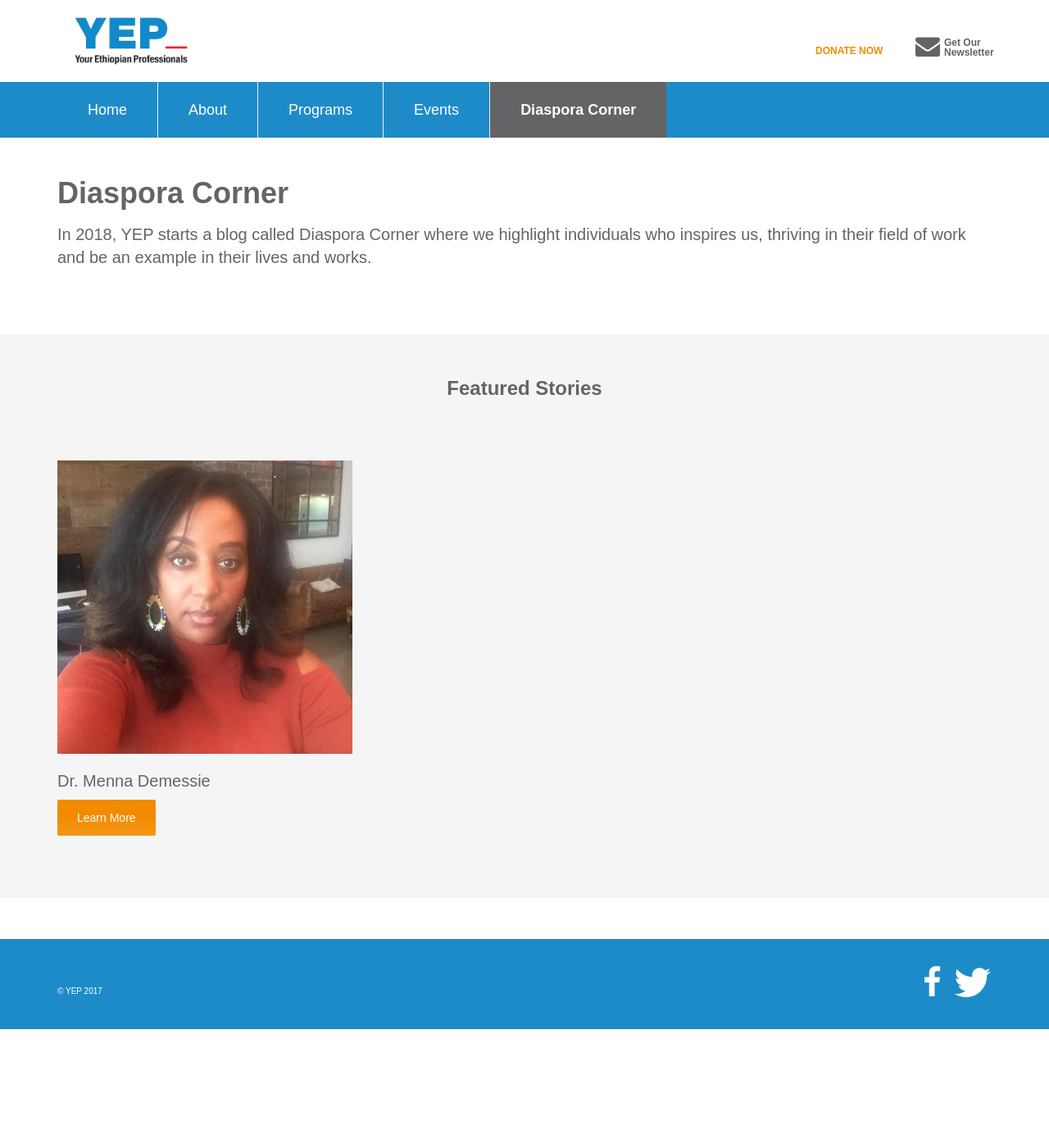
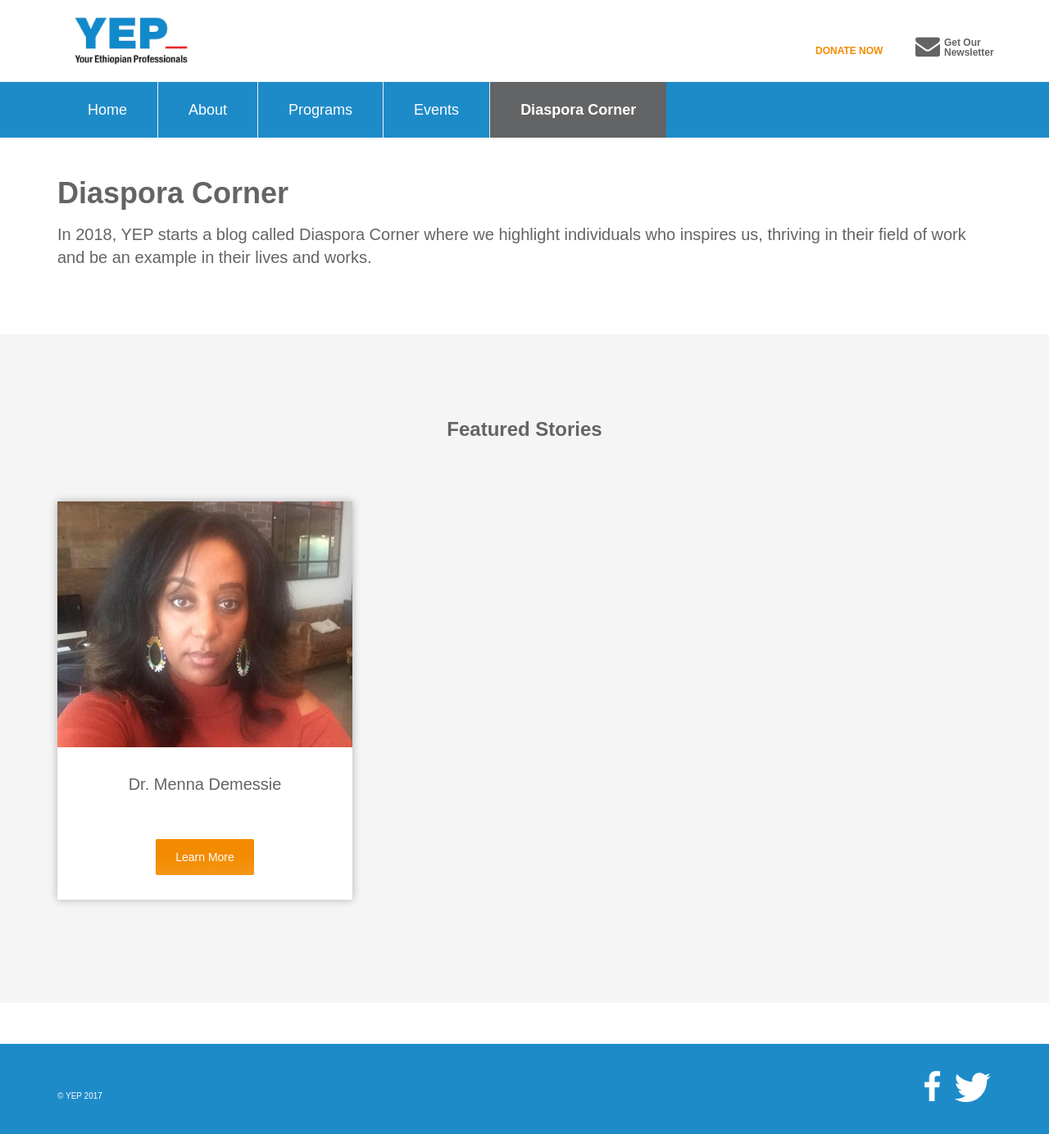
Before and after one commit to YEPNetwork/yepnetwork.github.io, a Jekyll site: the page built from diaspora-corner.html, in a window 1280 px wide. Shown: the whole page at 82% size. Built offline with Jekyll 4.4.1, drawn with Linux system fonts in a browser that asks for light colours; nearby versions of some CDN libraries; some web fonts are replaced; before the commit the page ends 1256 px from its top, so only the background shows below that.

Commit message:
Updated card style.

```diff
--- /dev/null
+++ b/_sass/_diaspora.scss
@@ -0,0 +1,16 @@
+// Event landing card style.
+body.diaspora {
+  .card-grid {
+    figure {
+      max-height: 300px;
+      min-height: 200px;
+      overflow: hidden;
+    }
+
+    .card {
+
+      .desc {
+      }
+    }
+  }
+}
--- a/css/styles.scss
+++ b/css/styles.scss
@@ -14,3 +14,4 @@
 @import "hero";
 @import "events";
 @import "programs";
+@import "diaspora";
--- a/diaspora-corner.html
+++ b/diaspora-corner.html
@@ -20,7 +20,7 @@
   </div>
 </div>
 
-<div class="prose bg-gray">
+<div class="bg-gray card-grid">
   <div class="container pad-by-50">
     {% include diaspora-cards.html %}
   </div>
```
